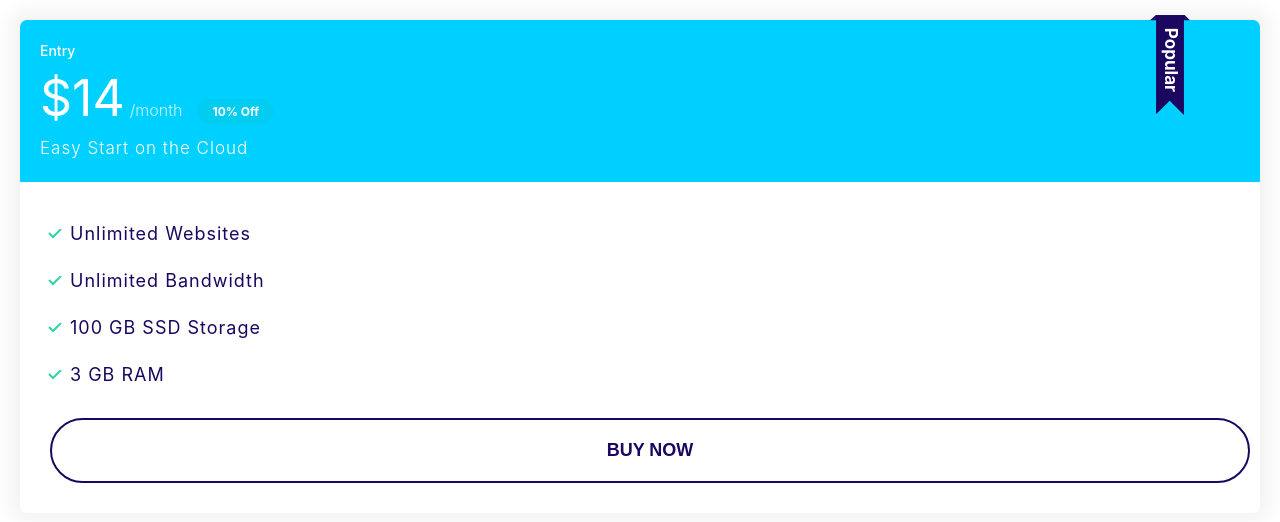
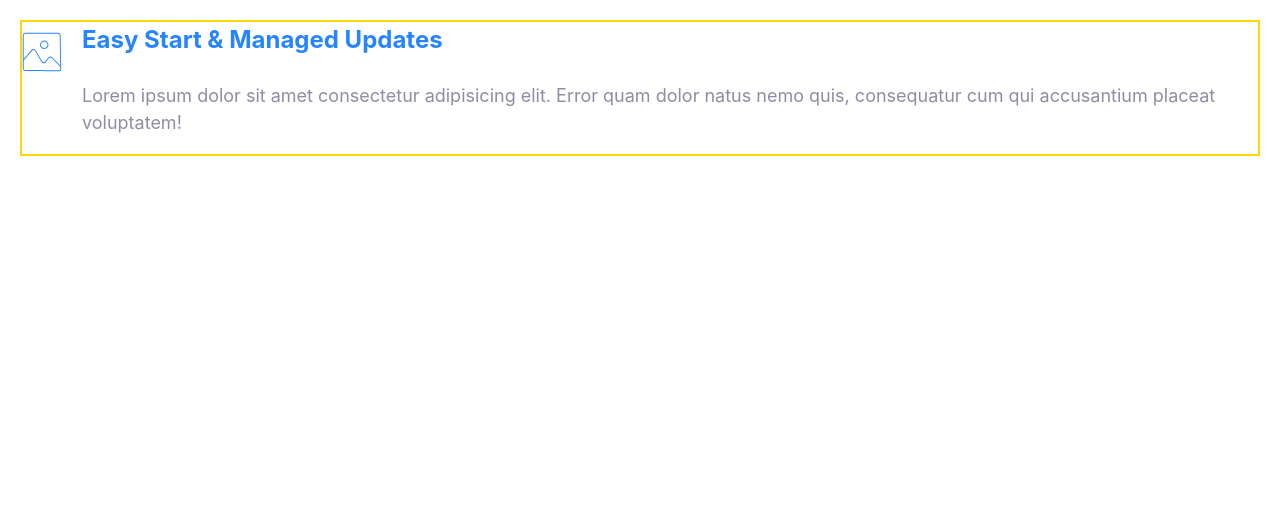
Before and after one commit to Rolando9008/html_css_components, a plain HTML site: page pages/index.html in a window 1280 px wide. Drawn offline with Linux system fonts and the light colour scheme.

Commit message:
Media Component

```diff
--- a/css/styles.css
+++ b/css/styles.css
@@ -298,3 +298,17 @@ a {
         font-size: 1.7rem;
     }
 }
+/* Media Objects */
+.media {
+    border: 2px solid gold;
+    display: flex;
+}
+.media__title {
+    margin-top: 0;
+}
+.media__body {
+    margin: 0 2rem;
+}
+.media__image {
+    margin-top: 1rem;
+}
--- a/pages/index.html
+++ b/pages/index.html
@@ -7,24 +7,15 @@
     <link rel="stylesheet" href="/css/styles.css">
 </head>
 <body>
-    <div class="plan plan--popular">
-        <div class="card card--secondary">
-            <div class="card__header">
-                <h3 class="plan__name">Entry</h3>
-                <span class="plan__price">$14</span>
-                <span class="plan__billing-cycle">/month</span>
-                <span class="badge badge--secondary badge--small">10% Off</span>
-                <span class="plan__description">Easy Start on the Cloud</span>
-            </div>
-            <div class="card__body">
-                <ul class="list list--tick">
-                    <li class="list__item">Unlimited Websites</li>
-                    <li class="list__item">Unlimited Bandwidth</li>
-                    <li class="list__item">100 GB SSD Storage</li>
-                    <li class="list__item">3 GB RAM</li>
-                </ul>
-                <button class="btn btn--outline btn--block">Buy Now</button>
-            </div>
+    <div class="media">
+        <div class="media__image">
+            <svg class="icon icon--primary">
+                <use href="/images/sprite.svg#snap"></use>
+            </svg>
+        </div>
+        <div class="media__body">
+            <h3 class="media__title" >Easy Start & Managed Updates</h3>
+            <p>Lorem ipsum dolor sit amet consectetur adipisicing elit. Error quam dolor natus nemo quis, consequatur cum qui accusantium placeat voluptatem!</p>
         </div>
     </div>
 </body>
```
Also changed, not shown: components/media-component.html (added, +11 -0 lines).
